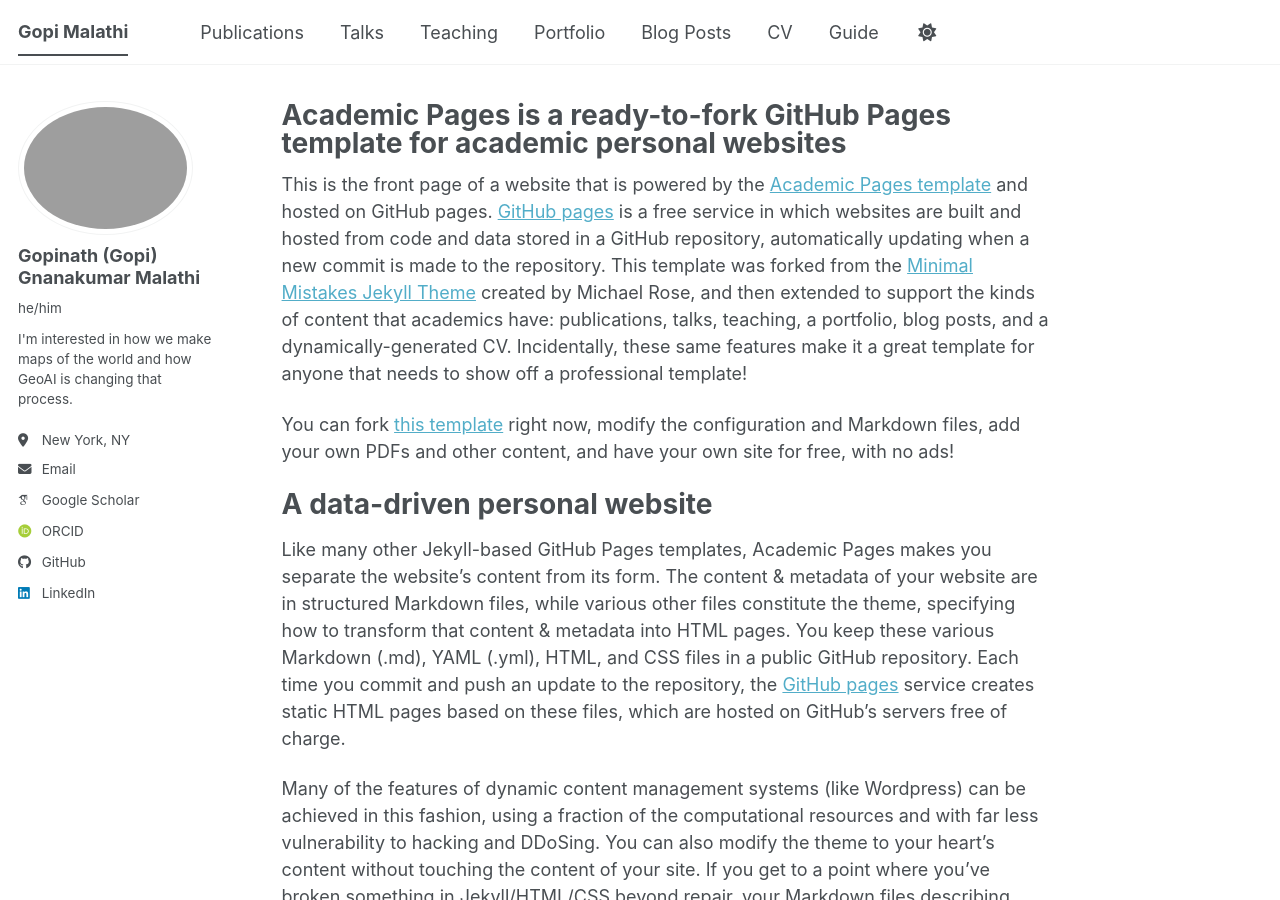
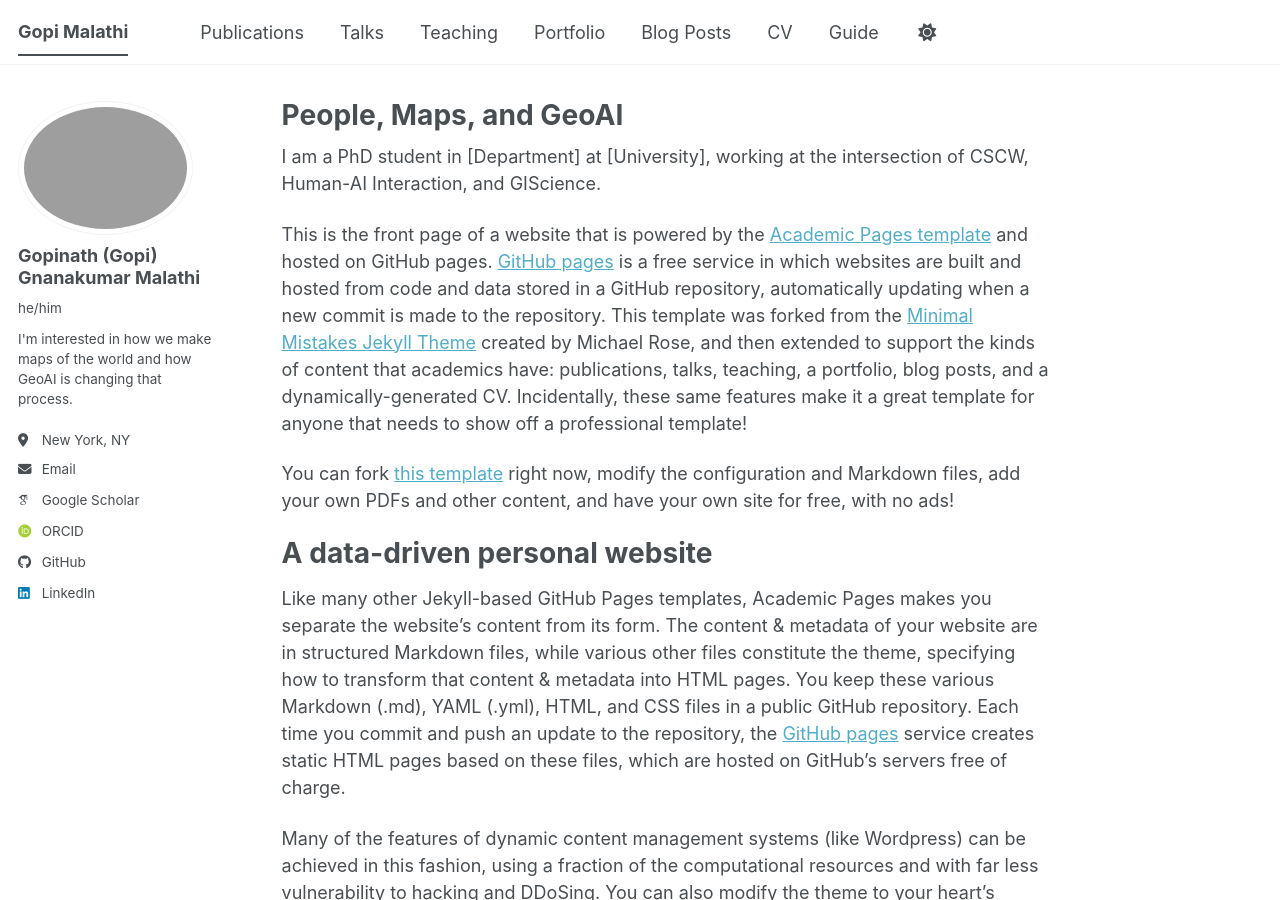
Before and after one commit to Gopi-Malathi/gopi-malathi.github.io, a Jekyll site: the page built from _pages/about.md, in a window 1280 px wide and 900 px high. Built offline with Jekyll 4.4.1, drawn with Linux system fonts in a browser that asks for light colours; some web fonts are replaced; a script bundle is joined from its source files by our own code; library files that are not in the unit come from our copies.

Commit message:
Change title and add author introduction in about.md
Updated the title and added a personal introduction about the author.

```diff
--- a/_pages/about.md
+++ b/_pages/about.md
@@ -1,11 +1,13 @@
 ---
 permalink: /
-title: "Academic Pages is a ready-to-fork GitHub Pages template for academic personal websites"
+title: "People, Maps, and GeoAI"
 author_profile: true
 redirect_from:
   - /about/
   - /about.html
 ---
+
+I am a PhD student in [Department] at [University], working at the intersection of CSCW, Human-AI Interaction, and GIScience.
 
 This is the front page of a website that is powered by the [Academic Pages template](https://github.com/academicpages/academicpages.github.io) and hosted on GitHub pages. [GitHub pages](https://pages.github.com) is a free service in which websites are built and hosted from code and data stored in a GitHub repository, automatically updating when a new commit is made to the repository. This template was forked from the [Minimal Mistakes Jekyll Theme](https://mmistakes.github.io/minimal-mistakes/) created by Michael Rose, and then extended to support the kinds of content that academics have: publications, talks, teaching, a portfolio, blog posts, and a dynamically-generated CV. Incidentally, these same features make it a great template for anyone that needs to show off a professional template!
 
```
